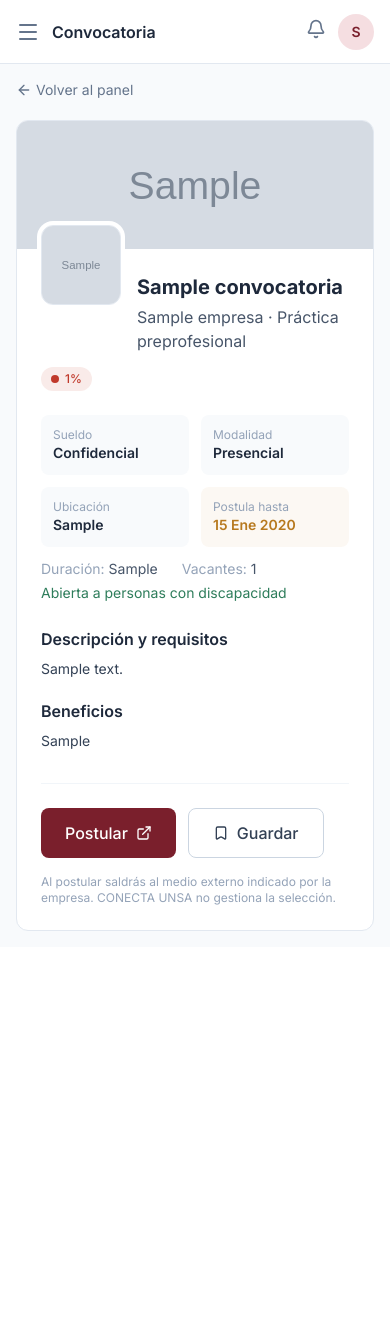
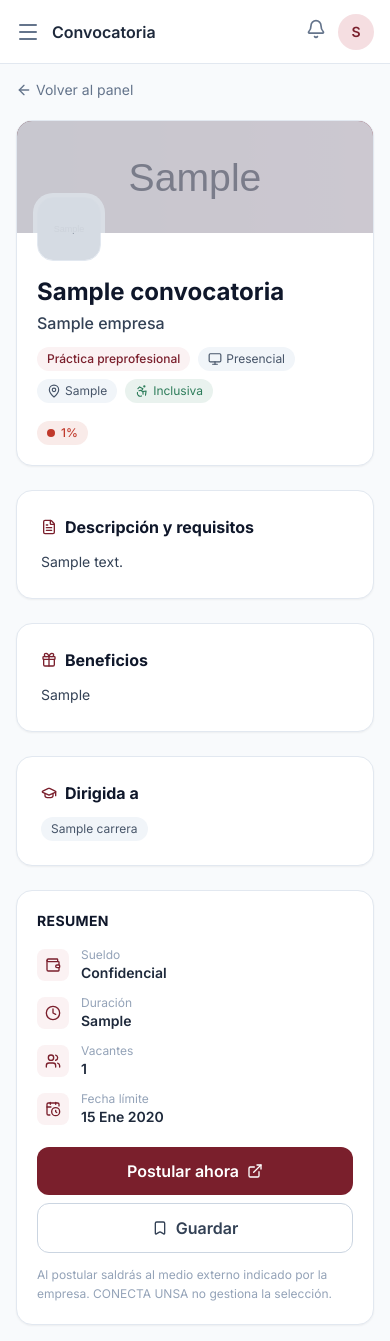
Before and after one commit to Cristhianepcc/conecta-unsa, a Django app: page /convocatorias/1/ in a window 390 px wide. Before the commit the page ends 931 px from the top, so only its background shows below. Run offline with Django 5.2, Linux system fonts and the light colour scheme; a user stored in the database is signed in; tables that the repository leaves empty hold one stand-in row (values such as "Sample post"); grey boxes marked "Sample" are stand-in pictures; data that the repository does not hold is empty; some libraries are stand-ins or nearby versions.

Commit message:
redesign(10): detalle de convocatoria a 2 columnas estilo portal universitario
- encabezado del puesto con jerarquia fuerte (banner, logo, titulo grande, meta-chips, transparencia)
- columna principal: compatibilidad + descripcion + beneficios + 'dirigida a' (carreras) en tarjetas
- panel lateral pegajoso de postulacion (resumen con iconos + Postular/Guardar siempre visibles)
- elimina areas vacias; responsive; estilo institucional granate; 126 tests verdes

```diff
--- a/apps/convocatorias/templates/convocatorias/detalle.html
+++ b/apps/convocatorias/templates/convocatorias/detalle.html
@@ -5,125 +5,141 @@
 {% block sidebar_items %}{% include "partials/_sidebar_por_rol.html" with seccion="dashboard" %}{% endblock %}
 
 {% block dashboard_content %}
-<section class="max-w-3xl">
+<div class="max-w-6xl">
   <a href="{% url 'usuarios:dashboard' %}" class="inline-flex items-center gap-1 text-sm text-slate-500 hover:text-granate-700">
     <i data-lucide="arrow-left" class="w-4 h-4"></i> Volver al panel
   </a>
 
-  <div class="mt-4 rounded-xl border border-slate-200 bg-white overflow-hidden">
+  <!-- ===== Encabezado del puesto ===== -->
+  <div class="mt-4 rounded-2xl border border-slate-200 bg-white overflow-hidden shadow-sm">
     {% if conv.empresa.banner_url %}
-    <div class="h-32 bg-slate-100">
-      <img src="{{ conv.empresa.banner_url }}" alt="" class="h-full w-full object-cover">
+    <div class="h-28 sm:h-36 bg-gradient-to-r from-granate-800 to-granate-700">
+      <img src="{{ conv.empresa.banner_url }}" alt="" class="h-full w-full object-cover opacity-90">
     </div>
+    {% else %}
+    <div class="h-3 bg-gradient-to-r from-granate-800 to-granate-600"></div>
     {% endif %}
-    <div class="p-6">
-    <div class="flex flex-col sm:flex-row sm:items-start sm:justify-between gap-3 sm:gap-4">
-      <div class="flex items-start gap-4 min-w-0">
+    <div class="p-5 sm:p-7">
+      <div class="flex flex-col sm:flex-row sm:items-start gap-4">
         {% if conv.empresa.logo_url %}
-        <img src="{{ conv.empresa.logo_url }}" alt="" class="h-20 w-20 shrink-0 rounded-xl object-cover border border-slate-200 {% if conv.empresa.banner_url %}-mt-12 ring-4 ring-white bg-white{% endif %}">
+        <img src="{{ conv.empresa.logo_url }}" alt="" class="h-16 w-16 sm:h-20 sm:w-20 shrink-0 rounded-2xl object-cover border border-slate-200 bg-white {% if conv.empresa.banner_url %}-mt-14 sm:-mt-16 ring-4 ring-white{% endif %}">
+        {% else %}
+        <span class="h-16 w-16 shrink-0 rounded-2xl bg-granate-100 text-granate-700 grid place-items-center text-2xl font-bold">{{ conv.empresa.nombre_comercial|default:conv.empresa.razon_social|slice:":1"|upper }}</span>
         {% endif %}
-        <div class="min-w-0">
-        <h2 class="text-xl sm:text-2xl font-bold text-slate-800">{{ conv.titulo }}</h2>
-        <p class="mt-1 text-slate-600">
-          {{ conv.empresa }}
+        <div class="min-w-0 flex-1">
+          <h1 class="text-2xl sm:text-3xl font-bold text-slate-900 leading-tight">{{ conv.titulo }}</h1>
+          <p class="mt-1 flex flex-wrap items-center gap-x-2 gap-y-1 text-slate-600">
+            <span class="font-medium text-slate-700">{{ conv.empresa }}</span>
             {% if conv.empresa.verificada %}<span class="inline-flex items-center gap-1 text-exito text-sm"><i data-lucide="badge-check" class="w-4 h-4"></i> Verificada</span>{% endif %}
-          · {{ conv.get_tipo_display }}
           </p>
+          <!-- Meta chips -->
+          <div class="mt-3 flex flex-wrap items-center gap-2 text-xs">
+            <span class="inline-flex items-center gap-1 rounded-full bg-granate-50 text-granate-700 font-medium px-2.5 py-1">{{ conv.get_tipo_display }}</span>
+            {% if conv.modalidad %}<span class="inline-flex items-center gap-1 rounded-full bg-slate-100 text-slate-600 px-2.5 py-1"><i data-lucide="monitor" class="w-3.5 h-3.5"></i>{{ conv.get_modalidad_display }}</span>{% endif %}
+            {% if conv.ubicacion %}<span class="inline-flex items-center gap-1 rounded-full bg-slate-100 text-slate-600 px-2.5 py-1"><i data-lucide="map-pin" class="w-3.5 h-3.5"></i>{{ conv.ubicacion }}</span>{% endif %}
+            {% if conv.discapacidad %}<span class="inline-flex items-center gap-1 rounded-full bg-exito/10 text-exito px-2.5 py-1"><i data-lucide="accessibility" class="w-3.5 h-3.5"></i>Inclusiva</span>{% endif %}
           </div>
         </div>
-      <span class="self-start shrink-0">
+        <div class="shrink-0">
           {% include "convocatorias/_transparencia.html" with et=conv.etiqueta_transparencia pct=conv.transparencia_pct variant="pill" %}
-      </span>
+        </div>
+      </div>
+    </div>
   </div>
 
-    <!-- Compatibilidad + por qué te la recomendamos -->
+  <!-- ===== Dos columnas: contenido + panel de postulación ===== -->
+  <div class="mt-6 grid gap-6 lg:grid-cols-3 items-start">
+
+    <!-- Columna principal -->
+    <div class="lg:col-span-2 space-y-6">
       {% if chips %}
-    <div class="mt-5 rounded-xl bg-granate-50/60 p-4">
-      <div class="flex items-center justify-between text-sm">
-        <span class="font-semibold {% if match >= 80 %}text-exito{% elif match >= 60 %}text-granate-700{% else %}text-slate-500{% endif %}">{{ match }}% compatible con tu perfil</span>
+      <div class="rounded-2xl border border-granate-100 bg-granate-50/50 p-5">
+        <div class="flex items-center justify-between gap-3">
+          <p class="text-sm font-semibold text-granate-700 flex items-center gap-1.5"><i data-lucide="sparkles" class="w-4 h-4"></i> Compatible con tu perfil</p>
+          <span class="text-sm font-bold {% if match >= 80 %}text-exito{% elif match >= 60 %}text-granate-700{% else %}text-slate-500{% endif %}">{{ match }}%</span>
         </div>
-      <div class="mt-1.5 h-2 rounded-full bg-white overflow-hidden" role="img" aria-label="Compatibilidad {{ match }} por ciento">
+        <div class="mt-2 h-2 rounded-full bg-white overflow-hidden" role="img" aria-label="Compatibilidad {{ match }} por ciento">
           <div class="h-full rounded-full {% if match >= 80 %}bg-exito{% elif match >= 60 %}bg-granate-600{% else %}bg-slate-400{% endif %}" style="width: {{ match }}%"></div>
         </div>
-      <p class="mt-3 text-xs font-medium text-granate-700 flex items-center gap-1.5"><i data-lucide="sparkles" class="w-3.5 h-3.5"></i> ¿Por qué te la recomendamos?</p>
-      <div class="mt-2 flex flex-wrap gap-1.5">
-        {% for chip in chips %}
-        <span class="rounded-full bg-white border border-granate-100 text-granate-700 text-xs px-2.5 py-1">{{ chip }}</span>
-        {% endfor %}
+        <div class="mt-3 flex flex-wrap gap-1.5">
+          {% for chip in chips %}<span class="rounded-full bg-white border border-granate-100 text-granate-700 text-xs px-2.5 py-1">{{ chip }}</span>{% endfor %}
         </div>
       </div>
       {% endif %}
 
-    <!-- Datos decisivos destacados -->
-    <div class="mt-6 grid grid-cols-2 sm:grid-cols-4 gap-3">
-      <div class="rounded-lg bg-slate-50 p-3">
-        <p class="text-xs text-slate-400">Sueldo</p>
-        <p class="text-sm font-semibold text-slate-800">
-          {% if conv.banda_salarial_min and conv.banda_salarial_max and not conv.salario_confidencial %}
-            S/ {{ conv.banda_salarial_min }}–{{ conv.banda_salarial_max }}
-          {% elif conv.salario_confidencial %}Confidencial{% else %}No indicado{% endif %}
-        </p>
-      </div>
-      <div class="rounded-lg bg-slate-50 p-3">
-        <p class="text-xs text-slate-400">Modalidad</p>
-        <p class="text-sm font-semibold text-slate-800">{{ conv.get_modalidad_display|default:"—" }}</p>
-      </div>
-      <div class="rounded-lg bg-slate-50 p-3">
-        <p class="text-xs text-slate-400">Ubicación</p>
-        <p class="text-sm font-semibold text-slate-800">{{ conv.ubicacion|default:"—" }}</p>
-      </div>
-      <div class="rounded-lg p-3 {% if conv.cierra_pronto %}bg-peligro/5{% elif conv.fecha_limite %}bg-alerta/5{% else %}bg-slate-50{% endif %}">
-        <p class="text-xs text-slate-400">Postula hasta</p>
-        <p class="text-sm font-semibold {% if conv.cierra_pronto %}text-peligro{% elif conv.fecha_limite %}text-alerta{% else %}text-slate-800{% endif %}">
-          {{ conv.fecha_limite|date:"j M Y"|default:"—" }}
-        </p>
-        {% with d=conv.dias_para_cierre %}
-          {% if d == 0 %}<p class="text-xs text-peligro">Cierra hoy</p>
-          {% elif d == 1 %}<p class="text-xs text-peligro">Cierra mañana</p>
-          {% elif d > 1 %}<p class="text-xs text-slate-500">faltan {{ d }} días</p>{% endif %}
-        {% endwith %}
-      </div>
-    </div>
-
-    <div class="mt-3 flex flex-wrap gap-x-6 gap-y-1 text-sm text-slate-600">
-      {% if conv.duracion_estimada %}<span><span class="text-slate-400">Duración:</span> {{ conv.duracion_estimada }}</span>{% endif %}
-      {% if conv.vacantes %}<span><span class="text-slate-400">Vacantes:</span> {{ conv.vacantes }}</span>{% endif %}
-      {% if conv.discapacidad %}<span class="text-exito">Abierta a personas con discapacidad</span>{% endif %}
-    </div>
-
       {% if conv.descripcion %}
-    <div class="mt-6">
-      <h3 class="font-semibold text-slate-800">Descripción y requisitos</h3>
-      <p class="mt-2 text-sm text-slate-700 whitespace-pre-line">{{ conv.descripcion }}</p>
+      <div class="rounded-2xl border border-slate-200 bg-white p-6 shadow-sm">
+        <h2 class="text-base font-bold text-slate-900 flex items-center gap-2"><i data-lucide="file-text" class="w-4 h-4 text-granate-700"></i> Descripción y requisitos</h2>
+        <p class="mt-3 text-sm text-slate-700 leading-relaxed whitespace-pre-line">{{ conv.descripcion }}</p>
       </div>
       {% endif %}
 
       {% if conv.beneficios %}
-    <div class="mt-5">
-      <h3 class="font-semibold text-slate-800">Beneficios</h3>
-      <p class="mt-2 text-sm text-slate-700 whitespace-pre-line">{{ conv.beneficios }}</p>
+      <div class="rounded-2xl border border-slate-200 bg-white p-6 shadow-sm">
+        <h2 class="text-base font-bold text-slate-900 flex items-center gap-2"><i data-lucide="gift" class="w-4 h-4 text-granate-700"></i> Beneficios</h2>
+        <p class="mt-3 text-sm text-slate-700 leading-relaxed whitespace-pre-line">{{ conv.beneficios }}</p>
       </div>
       {% endif %}
 
-    <!-- Acciones -->
-    <div class="mt-8 flex flex-wrap gap-3 border-t border-slate-100 pt-6">
+      {% if conv.carreras_objetivo.exists %}
+      <div class="rounded-2xl border border-slate-200 bg-white p-6 shadow-sm">
+        <h2 class="text-base font-bold text-slate-900 flex items-center gap-2"><i data-lucide="graduation-cap" class="w-4 h-4 text-granate-700"></i> Dirigida a</h2>
+        <div class="mt-3 flex flex-wrap gap-1.5">
+          {% for c in conv.carreras_objetivo.all %}<span class="rounded-full bg-slate-100 text-slate-600 text-xs px-2.5 py-1">{{ c }}</span>{% endfor %}
+        </div>
+      </div>
+      {% endif %}
+    </div>
+
+    <!-- Panel lateral de postulación (pegajoso) -->
+    <aside class="lg:sticky lg:top-20 space-y-4">
+      <div class="rounded-2xl border border-slate-200 bg-white p-5 shadow-sm">
+        <h2 class="text-sm font-bold text-slate-900 uppercase tracking-wide">Resumen</h2>
+        <dl class="mt-4 space-y-3 text-sm">
+          <div class="flex items-center gap-3">
+            <span class="h-8 w-8 shrink-0 rounded-lg bg-granate-50 text-granate-700 grid place-items-center"><i data-lucide="wallet" class="w-4 h-4"></i></span>
+            <div><dt class="text-xs text-slate-400">Sueldo</dt>
+              <dd class="font-semibold text-slate-800">{% if conv.banda_salarial_min and conv.banda_salarial_max and not conv.salario_confidencial %}S/ {{ conv.banda_salarial_min }}–{{ conv.banda_salarial_max }}{% elif conv.salario_confidencial %}Confidencial{% else %}No indicado{% endif %}</dd></div>
+          </div>
+          <div class="flex items-center gap-3">
+            <span class="h-8 w-8 shrink-0 rounded-lg bg-granate-50 text-granate-700 grid place-items-center"><i data-lucide="clock" class="w-4 h-4"></i></span>
+            <div><dt class="text-xs text-slate-400">Duración</dt><dd class="font-semibold text-slate-800">{{ conv.duracion_estimada|default:"—" }}</dd></div>
+          </div>
+          {% if conv.vacantes %}
+          <div class="flex items-center gap-3">
+            <span class="h-8 w-8 shrink-0 rounded-lg bg-granate-50 text-granate-700 grid place-items-center"><i data-lucide="users" class="w-4 h-4"></i></span>
+            <div><dt class="text-xs text-slate-400">Vacantes</dt><dd class="font-semibold text-slate-800">{{ conv.vacantes }}</dd></div>
+          </div>
+          {% endif %}
+          <div class="flex items-center gap-3">
+            <span class="h-8 w-8 shrink-0 rounded-lg {% if conv.cierra_pronto %}bg-peligro/10 text-peligro{% else %}bg-granate-50 text-granate-700{% endif %} grid place-items-center"><i data-lucide="calendar-clock" class="w-4 h-4"></i></span>
+            <div><dt class="text-xs text-slate-400">Fecha límite</dt>
+              <dd class="font-semibold {% if conv.cierra_pronto %}text-peligro{% else %}text-slate-800{% endif %}">
+                {{ conv.fecha_limite|date:"j M Y"|default:"—" }}
+                {% with d=conv.dias_para_cierre %}{% if d == 0 %}· hoy{% elif d == 1 %}· mañana{% elif d > 1 %}· faltan {{ d }} días{% endif %}{% endwith %}
+              </dd></div>
+          </div>
+        </dl>
+
+        <div class="mt-5 space-y-2">
           <a href="{% url 'convocatorias:postular' conv.id %}"
-         class="inline-flex items-center gap-2 rounded-lg bg-granate-700 px-6 py-3 font-medium text-white hover:bg-granate-800">
-        Postular <i data-lucide="external-link" class="w-4 h-4"></i>
+             class="flex items-center justify-center gap-2 w-full rounded-xl bg-granate-700 px-5 py-3 font-semibold text-white hover:bg-granate-800">
+            Postular ahora <i data-lucide="external-link" class="w-4 h-4"></i>
           </a>
           <form method="post" action="{% url 'convocatorias:guardar' conv.id %}">
             {% csrf_token %}
             <input type="hidden" name="next" value="{{ request.path }}">
-        <button class="inline-flex items-center gap-2 rounded-lg border px-6 py-3 font-medium
+            <button class="flex items-center justify-center gap-2 w-full rounded-xl border px-5 py-3 font-semibold
               {% if guardada %}border-granate-700 text-granate-700 hover:bg-granate-50{% else %}border-slate-300 text-slate-700 hover:bg-slate-50{% endif %}">
               {% if guardada %}<i data-lucide="bookmark-check" class="w-4 h-4"></i> Guardada{% else %}<i data-lucide="bookmark" class="w-4 h-4"></i> Guardar{% endif %}
             </button>
           </form>
         </div>
-    <p class="mt-4 text-xs text-slate-400">
+        <p class="mt-3 text-xs text-slate-400 leading-relaxed">
           Al postular saldrás al medio externo indicado por la empresa. CONECTA UNSA no gestiona la selección.
         </p>
       </div>
+    </aside>
   </div>
-</section>
+</div>
 {% endblock %}
```
Lines whose indentation alone changed are shown as unchanged.
